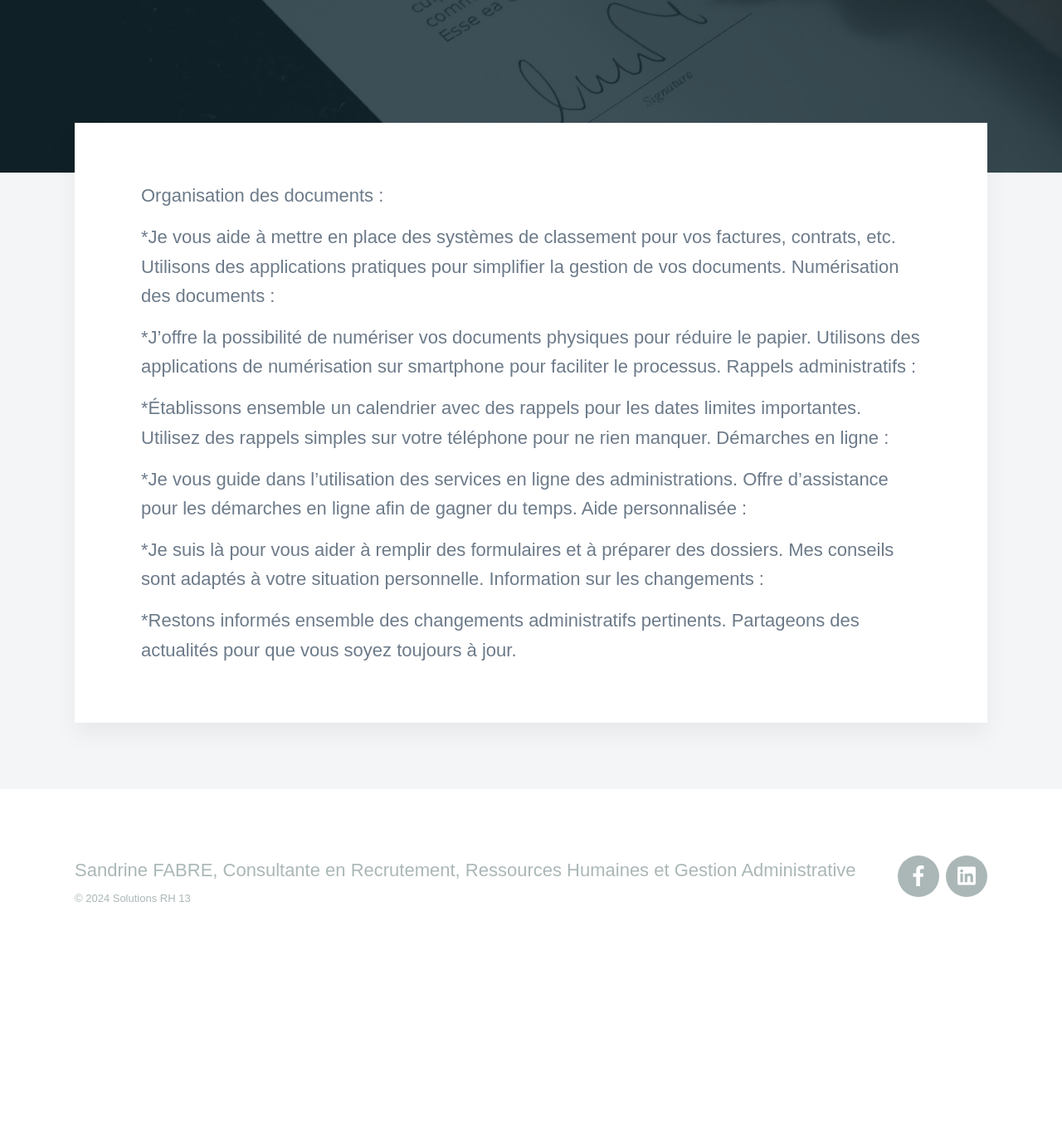
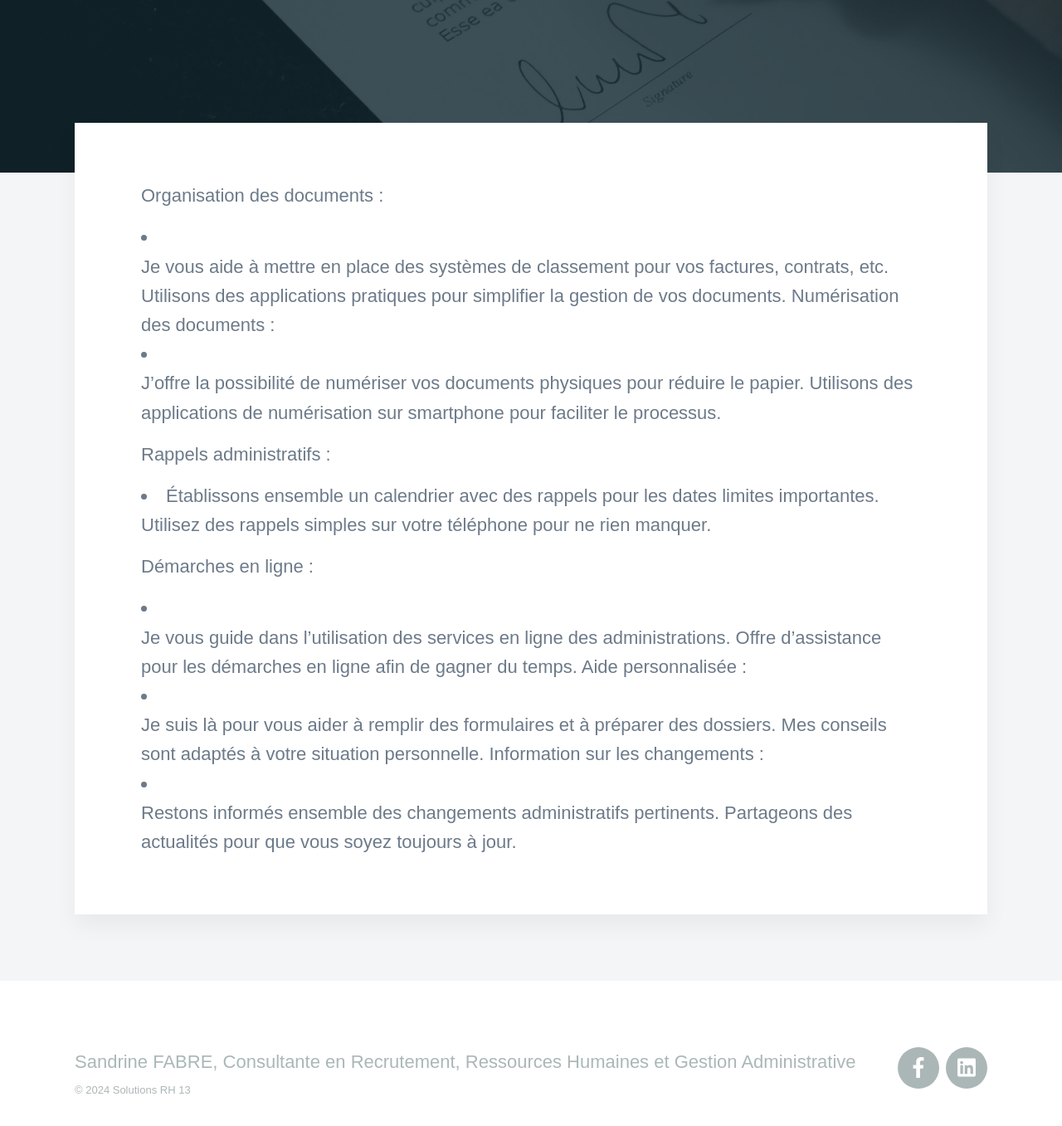
Before and after one commit to jeyries/solutionsrh13, a Jekyll site: the page built from _projects/2024-01-28-service-assitance.md, in a window 1280 px wide and 1400 px high, scrolled down 456 px. Shown: the top 1357 px of the window at 83% size. Built offline with Jekyll 4.4.1, drawn with Linux system fonts in a browser that asks for light colours; nearby versions of some CDN libraries; some web fonts are replaced; before the commit the page ends 1625 px from its top, so only the background shows below that.

Commit message:
corrections

```diff
--- a/_projects/2024-01-28-service-assitance.md
+++ b/_projects/2024-01-28-service-assitance.md
@@ -8,25 +8,29 @@ featured_image: '/images/work-03-contrat.jpg'
 
 Organisation des documents :
 
-*Je vous aide à mettre en place des systèmes de classement pour vos factures, contrats, etc.
+- Je vous aide à mettre en place des systèmes de classement pour vos factures, contrats, etc.
 Utilisons des applications pratiques pour simplifier la gestion de vos documents.
 Numérisation des documents :
 
-*J'offre la possibilité de numériser vos documents physiques pour réduire le papier.
+- J'offre la possibilité de numériser vos documents physiques pour réduire le papier.
 Utilisons des applications de numérisation sur smartphone pour faciliter le processus.
+
+
 Rappels administratifs :
 
-*Établissons ensemble un calendrier avec des rappels pour les dates limites importantes.
+- Établissons ensemble un calendrier avec des rappels pour les dates limites importantes.
 Utilisez des rappels simples sur votre téléphone pour ne rien manquer.
+
+
 Démarches en ligne :
 
-*Je vous guide dans l'utilisation des services en ligne des administrations.
+* Je vous guide dans l'utilisation des services en ligne des administrations.
 Offre d'assistance pour les démarches en ligne afin de gagner du temps.
 Aide personnalisée :
 
-*Je suis là pour vous aider à remplir des formulaires et à préparer des dossiers.
+* Je suis là pour vous aider à remplir des formulaires et à préparer des dossiers.
 Mes conseils sont adaptés à votre situation personnelle.
 Information sur les changements :
 
-*Restons informés ensemble des changements administratifs pertinents.
+* Restons informés ensemble des changements administratifs pertinents.
 Partageons des actualités pour que vous soyez toujours à jour.
```
